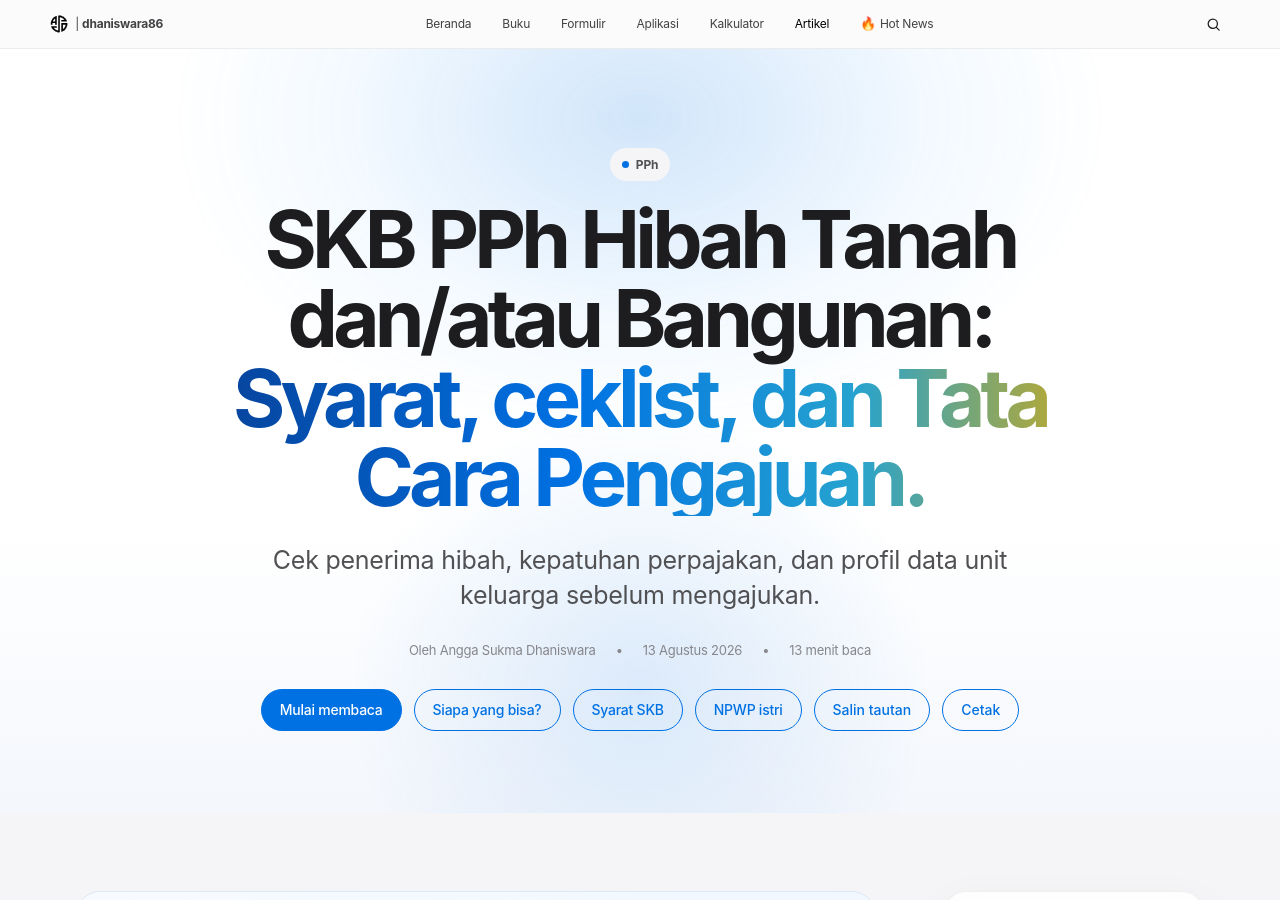
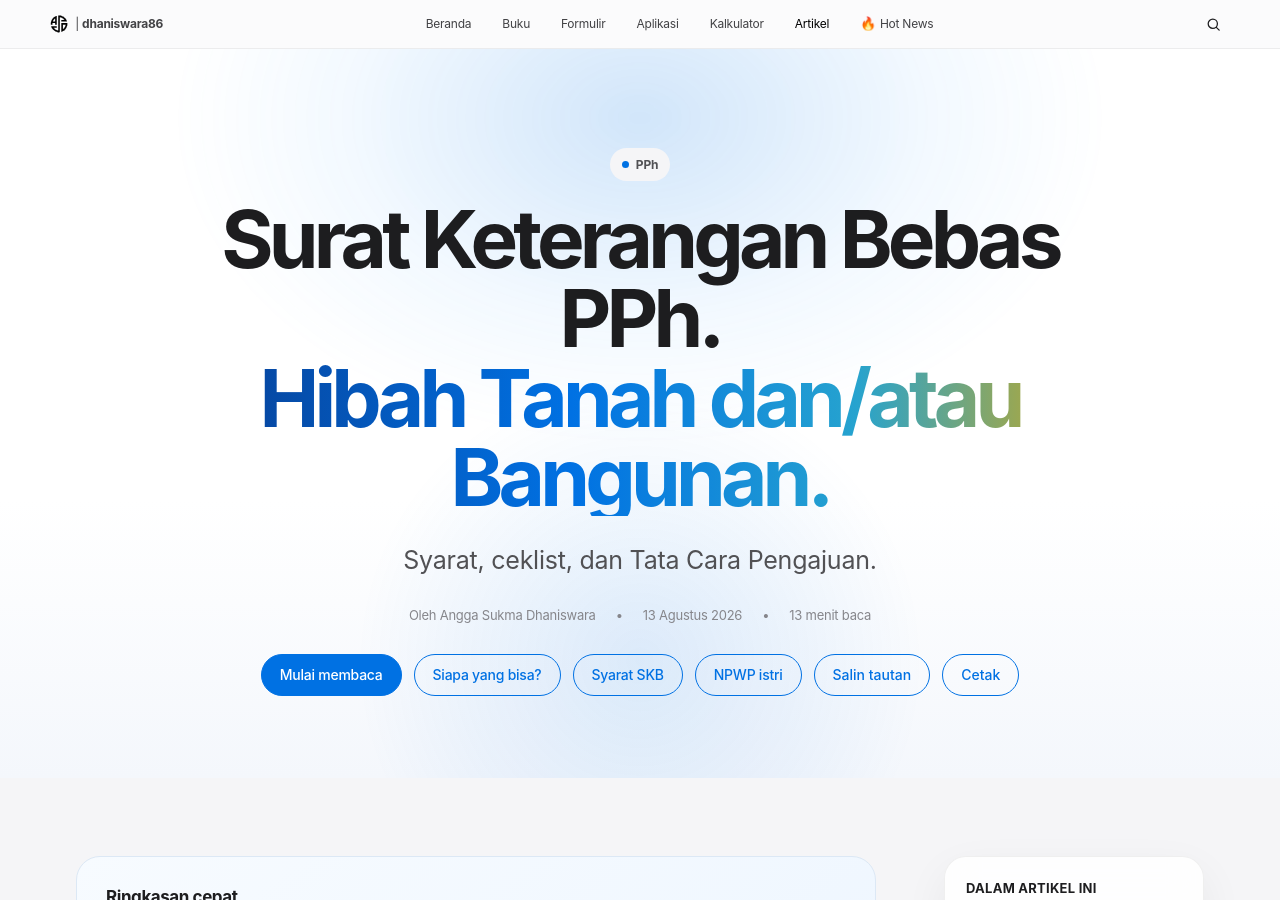
Before and after one commit to dhaniswara86/dhaniswara86.github.io, a Jekyll site: the page built from _artikel/skb-hibah-tanah-bangunan-coretax.md, in a window 1280 px wide and 900 px high. Built offline with Jekyll 4.4.1, drawn with Linux system fonts in a browser that asks for light colours.

Commit message:
Update hero title and excerpt in artikel

```diff
--- a/_artikel/skb-hibah-tanah-bangunan-coretax.md
+++ b/_artikel/skb-hibah-tanah-bangunan-coretax.md
@@ -2,10 +2,10 @@
 layout: artikel-editorial
 
 title: "SKB PPh Hibah Tanah dan Bangunan: Syarat, Coretax, dan NPWP Istri Gabung Suami"
-hero_title: "SKB PPh Hibah Tanah dan/atau Bangunan:"
-hero_accent: "Syarat, ceklist, dan Tata Cara Pengajuan."
+hero_title: "Surat Keterangan Bebas PPh."
+hero_accent: "Hibah Tanah dan/atau Bangunan."
 
-excerpt: "Cek penerima hibah, kepatuhan perpajakan, dan profil data unit keluarga sebelum mengajukan."
+excerpt: "Syarat, ceklist, dan Tata Cara Pengajuan."
 description: "Panduan terbaru mengenai SKB PPh atas hibah tanah dan bangunan, pihak yang memenuhi syarat, dokumen, persyaratan Surat Keterangan Fiskal, pengajuan melalui Coretax, serta catatan khusus NPWP istri yang digabung dengan suami."
 
 category: "PPh"
```
